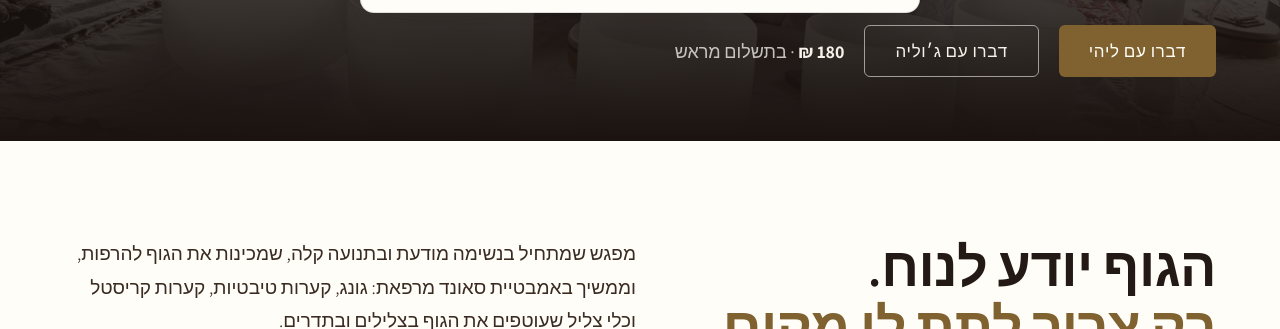
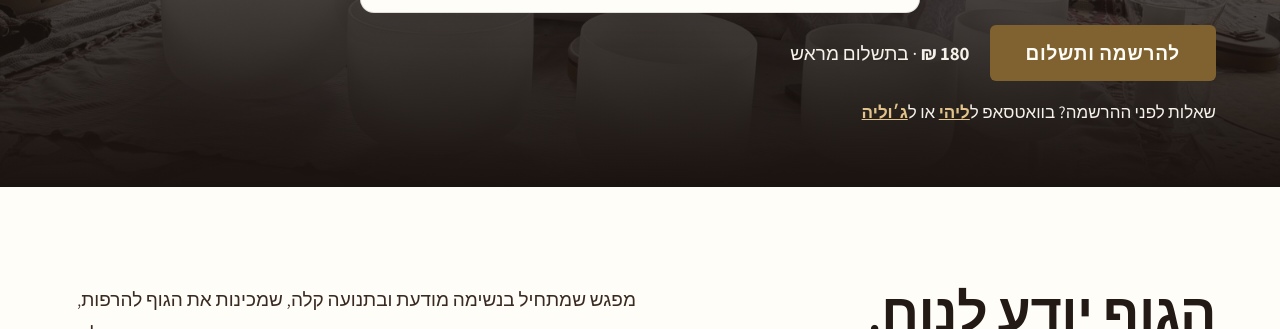
Before and after one commit to lihigerstner/lihi-yot, a plain HTML site: page sadnaot/breath-sound-healing-11-12.html in a window 1280 px wide. Shown: the part 771-1100 px from the top of the page. Drawn offline with Linux system fonts and the light colour scheme.

Commit message:
סדנאות: כפתור הרשמה ותשלום בראש דפי 30.11 ו-11.12, וואטסאפ כקישור קטן
Co-Authored-By: Claude Opus 5.5 <noreply@anthropic.com>
Claude-Session: https://claude.ai/code/session_01RHXD8madbF2b2xYcsEkbrR

```diff
--- a/sadnaot/breath-sound-healing-11-12.html
+++ b/sadnaot/breath-sound-healing-11-12.html
@@ -162,9 +162,9 @@ a:focus-visible{outline:2px solid #7F622F;outline-offset:3px}
 <span style="flex-basis: 100%; color: #F6F1E9; font-weight: 500;">סטודיו בהרצליה פיתוח</span>
 </div>
 <div style="margin-top: 12px; display: flex; flex-wrap: wrap; align-items: center; gap: 20px;">
-<a href="https://wa.me/972542658994?text=%D7%94%D7%99%D7%99%20%D7%9C%D7%99%D7%94%D7%99%2C%20%D7%90%D7%A9%D7%9E%D7%97%20%D7%9C%D7%94%D7%99%D7%A8%D7%A9%D7%9D%20%D7%9C%D7%9E%D7%A4%D7%92%D7%A9%20Breath%20%2B%20Sound%20Healing%20%D7%91-11.12%20%F0%9F%A4%8D" style="display: inline-flex; align-items: center; min-height: 52px; padding: 0 30px; background: #7F622F; color: #FFFDF8; text-decoration: none; font-size: 17px; font-weight: 500; letter-spacing: 0.04em; border-radius: 6px;">דברו עם ליהי</a>
-<a href="https://wa.me/972522494440?text=%D7%94%D7%99%D7%99%20%D7%92%D7%B3%D7%95%D7%9C%D7%99%D7%94%2C%20%D7%90%D7%A9%D7%9E%D7%97%20%D7%9C%D7%94%D7%99%D7%A8%D7%A9%D7%9D%20%D7%9C%D7%9E%D7%A4%D7%92%D7%A9%20Breath%20%2B%20Sound%20Healing%20%D7%91-11.12%20%F0%9F%A4%8D" style="display: inline-flex; align-items: center; min-height: 52px; padding: 0 30px; background: transparent; color: #F6F1E9; text-decoration: none; font-size: 17px; font-weight: 500; letter-spacing: 0.04em; border-radius: 6px; border: 1px solid rgba(246,241,233,0.6);">דברו עם ג׳וליה</a>
-<span style="font-size: 18px; color: rgba(246,241,233,0.78);"><b style="font-weight: 700; color: #F6F1E9;">180 ₪</b> · בתשלום מראש</span>
+<a href="https://mrng.to/N53FUKVuFB" target="_blank" rel="noopener" style="display: inline-flex; align-items: center; min-height: 56px; padding: 0 36px; background: #7F622F; color: #FFFDF8; text-decoration: none; font-size: 19px; font-weight: 700; letter-spacing: 0.04em; border-radius: 6px;">להרשמה ותשלום</a>
+<span style="font-size: 19px; color: #F6F1E9;"><b style="font-weight: 700;">180 ₪</b> · בתשלום מראש</span>
+<span style="flex-basis: 100%; font-size: 17px; color: #F6F1E9;">שאלות לפני ההרשמה? בוואטסאפ ל<a href="https://wa.me/972542658994?text=%D7%94%D7%99%D7%99%20%D7%9C%D7%99%D7%94%D7%99%2C%20%D7%90%D7%A9%D7%9E%D7%97%20%D7%9C%D7%94%D7%99%D7%A8%D7%A9%D7%9D%20%D7%9C%D7%9E%D7%A4%D7%92%D7%A9%20Breath%20%2B%20Sound%20Healing%20%D7%91-11.12%20%F0%9F%A4%8D" style="color: #E2C48A; font-weight: 600;">ליהי</a> או ל<a href="https://wa.me/972522494440?text=%D7%94%D7%99%D7%99%20%D7%92%D7%B3%D7%95%D7%9C%D7%99%D7%94%2C%20%D7%90%D7%A9%D7%9E%D7%97%20%D7%9C%D7%94%D7%99%D7%A8%D7%A9%D7%9D%20%D7%9C%D7%9E%D7%A4%D7%92%D7%A9%20Breath%20%2B%20Sound%20Healing%20%D7%91-11.12%20%F0%9F%A4%8D" style="color: #E2C48A; font-weight: 600;">ג׳וליה</a></span>
 </div>
 </div>
 </section>
```
Also changed, not shown: sadnaot/breath-sound-healing-30-11.html (+3 -3 lines).
